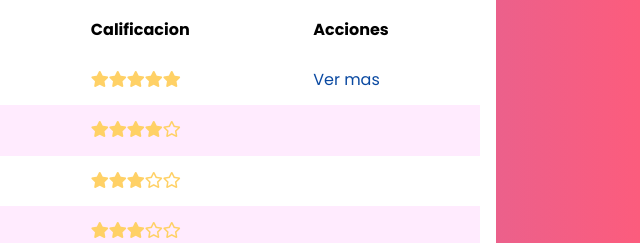
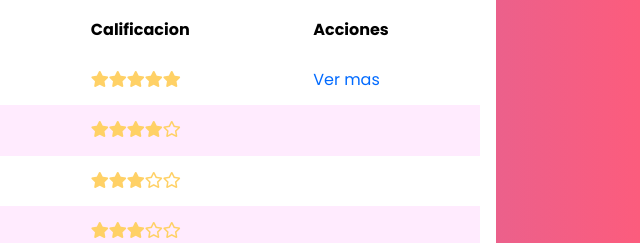
Before and after one commit to Spectre00722/Tabla-de-Pizza, a plain HTML site: page index.html in a window 1280 px wide. Shown: the part 235-478 px from the top of the page, 640-1280 px from the left. Drawn offline with nearby package versions, Linux system fonts and the light colour scheme.

Commit message:
Cambio de color a "a"

```diff
--- a/assets/css/main.css
+++ b/assets/css/main.css
@@ -12,7 +12,7 @@ html {
 }
 a {
   text-decoration: none;
-  color: #0a49a1;
+  color: #006aff;
 }
 img {
   max-width: 100%;
```
